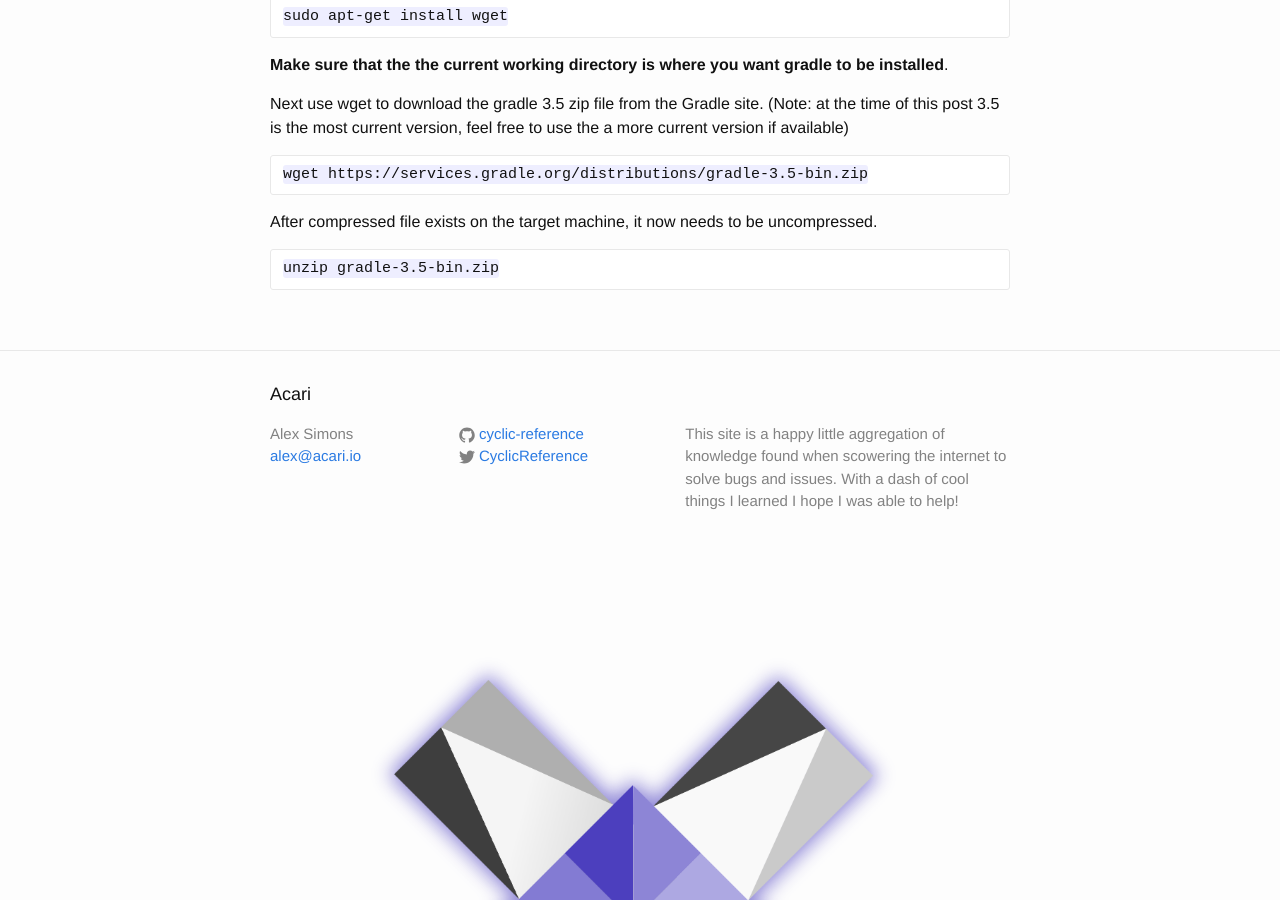
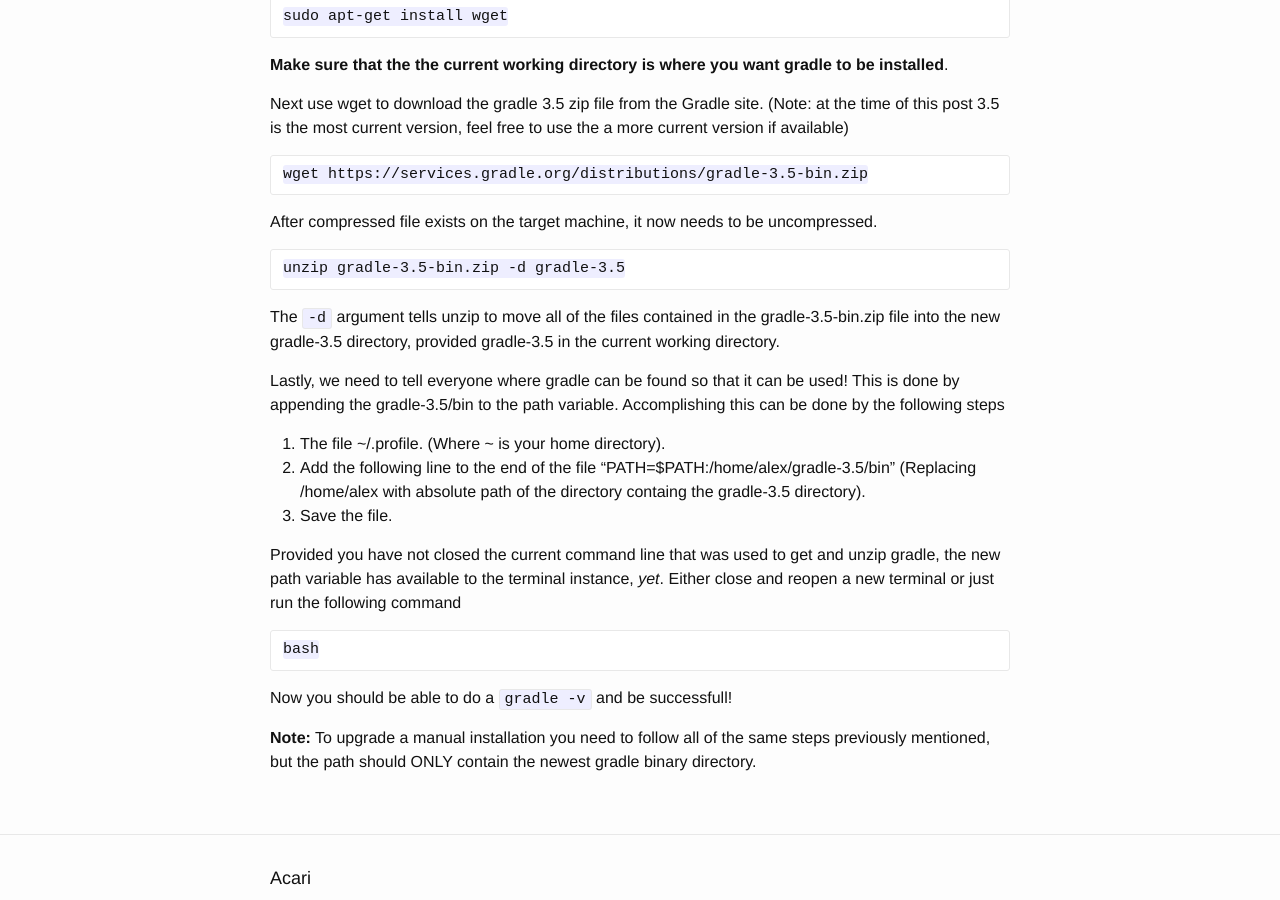
Before and after one commit to Unthrottled/blog, a Jekyll site: the page built from _posts/2017-05-05-Gradle-Install.md, in a window 1280 px wide and 900 px high, scrolled down 2704 px. Built offline with Jekyll 4.4.1, drawn with Linux system fonts in a browser that asks for light colours.

Commit message:
Gradle Manuel!

```diff
--- a/_posts/2017-05-05-Gradle-Install.md
+++ b/_posts/2017-05-05-Gradle-Install.md
@@ -107,4 +107,23 @@
 
 After compressed file exists on the target machine, it now needs to be uncompressed.
 
-    unzip gradle-3.5-bin.zip
+    unzip gradle-3.5-bin.zip -d gradle-3.5
+
+The `-d` argument tells unzip to move all of the files contained in the gradle-3.5-bin.zip file into the new gradle-3.5 directory, provided gradle-3.5 in the current working directory.
+
+Lastly, we need to tell everyone where gradle can be found so that it can be used!
+This is done by appending the gradle-3.5/bin to the path variable.
+Accomplishing this can be done by the following steps
+
+1. The file ~/.profile. (Where ~ is your home directory).
+1. Add the following line to the end of the file "PATH=$PATH:/home/alex/gradle-3.5/bin" (Replacing /home/alex with absolute path of the directory containg the  gradle-3.5 directory).
+1. Save the file.
+
+Provided you have not closed the current command line that was used to get and unzip gradle, the new path variable has available to the terminal instance, _yet_.
+Either close and reopen a new terminal or just run the following command
+
+    bash
+
+Now you should be able to do a `gradle  -v` and be successfull!
+
+**Note:** To upgrade a manual installation you need to follow all of the same steps previously mentioned, but the path should ONLY contain the newest gradle binary directory.
```
